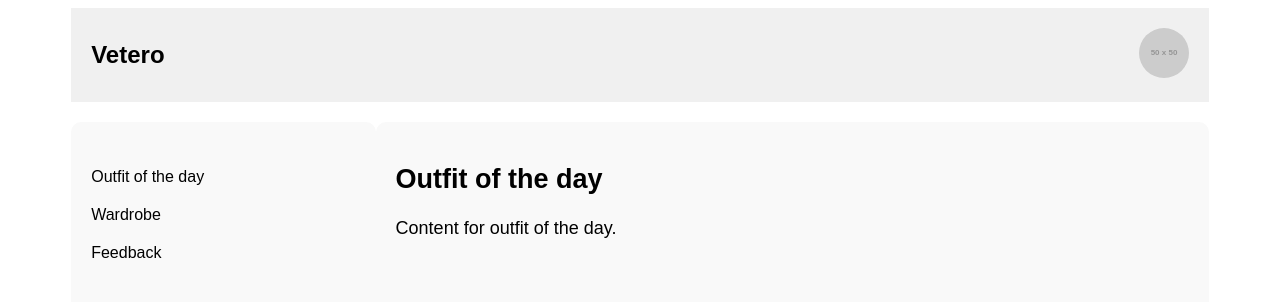
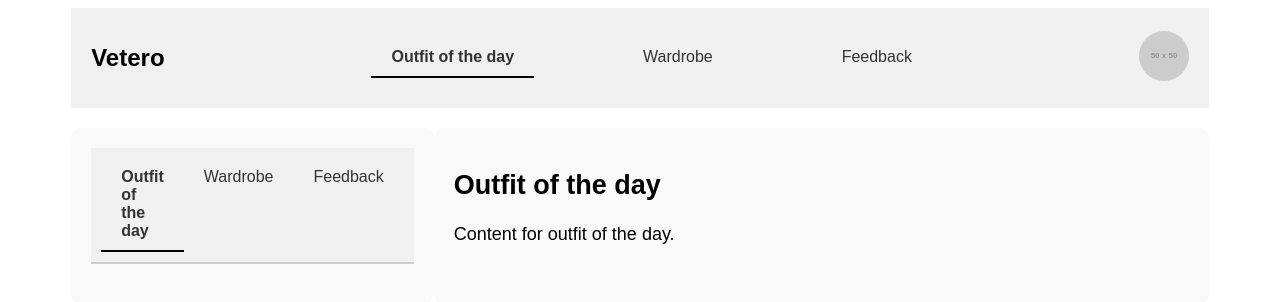
Before and after one commit to guerrerojenny/Vetero, a Vue app in the folder vetero/: page / in a window 1280 px wide. Shown: the top 302 px of the page. Built offline with nearby package versions, Linux system fonts and the light colour scheme.

Commit message:
Menu tabs changes

```diff
--- a/vetero/src/components/PageHeader.vue
+++ b/vetero/src/components/PageHeader.vue
@@ -1,6 +1,19 @@
 <template>
     <header class="header">
       <div class="heading">Vetero</div>
+      <div class="menu-container">
+        <div class="menu">
+          <p
+            :class="{ active: selectedTab === 'Outfit of the day' }"
+            @click="selectContent('Outfit of the day')">Outfit of the day</p>
+          <p
+            :class="{ active: selectedTab === 'Wardrobe' }"
+            @click="selectContent('Wardrobe')">Wardrobe</p>
+          <p
+            :class="{ active: selectedTab === 'Feedback' }"
+            @click="selectContent('Feedback')">Feedback</p>
+        </div>
+      </div>
       <div class="user-profile">
         <img class="profile-pic" src="https://via.placeholder.com/50" alt="User Profile">
       </div>
@@ -8,7 +21,18 @@
   </template>
 
   <script>
+
   export default {
+    data() {
+    return {
+      selectedTab: 'Outfit of the day'
+    };
+  },
+  methods: {
+    selectContent(tab) {
+      this.selectedTab = tab;
+    }
+  },
     name: 'PageHeader'
   };
   </script>
@@ -32,4 +56,34 @@
     height: 50px;
     border-radius: 50%;
   }
+
+  .menu-container {
+  display: flex;
+  justify-content: center;
+  width: 100%;
+}
+
+.menu {
+  width: 66.66%;
+  display: flex;
+  justify-content: space-around;
+  background-color: #f0f0f0;
+  padding: 10px;
+}
+
+.menu p {
+  cursor: pointer;
+  margin: 0;
+  padding: 10px 20px;
+  color: #333;
+}
+
+.menu p:hover {
+  background-color: #e0e0e0;
+}
+
+.menu p.active {
+  font-weight: bold;
+  border-bottom: 2px solid #000;
+}
   </style>
--- a/vetero/src/components/TabsMenu.vue
+++ b/vetero/src/components/TabsMenu.vue
@@ -1,35 +1,57 @@
 <template>
+  <div>
     <div class="menu">
-      <ul>
-        <li @click="selectContent('Outfit of the day')">Outfit of the day</li>
-        <li @click="selectContent('Wardrobe')">Wardrobe</li>
-        <li @click="selectContent('Feedback')">Feedback</li>
-      </ul>
+      <p
+        :class="{ active: selectedTab === 'Outfit of the day' }"
+        @click="selectContent('Outfit of the day')">Outfit of the day</p>
+      <p
+        :class="{ active: selectedTab === 'Wardrobe' }"
+        @click="selectContent('Wardrobe')">Wardrobe</p>
+      <p
+        :class="{ active: selectedTab === 'Feedback' }"
+        @click="selectContent('Feedback')">Feedback</p>
+    </div>
   </div>
 </template>
 
 <script>
 export default {
+  data() {
+    return {
+      selectedTab: 'Outfit of the day'
+    };
+  },
   methods: {
-      selectContent(content) {
-        this.$emit('menu-selected', content);
+    selectContent(tab) {
+      this.selectedTab = tab;
     }
   }
 };
 </script>
 
 <style scoped>
-  .menu ul {
-    list-style: none;
-    padding: 0;
+.menu {
+  display: flex;
+  justify-content: space-around;
+  background-color: #f0f0f0;
+  padding: 10px;
+  border-bottom: 2px solid #ccc;
 }
 
-  .menu li {
+.menu p {
   cursor: pointer;
-    padding: 10px 0;
+  margin: 0;
+  padding: 10px 20px;
+  color: #333;
 }
 
-  .menu li:hover {
-    text-decoration: underline;
+.menu p:hover {
+  background-color: #e0e0e0;
 }
+
+.menu p.active {
+  font-weight: bold;
+  border-bottom: 2px solid #000;
+}
+
 </style>
```
Lines whose indentation alone changed are shown as unchanged.
